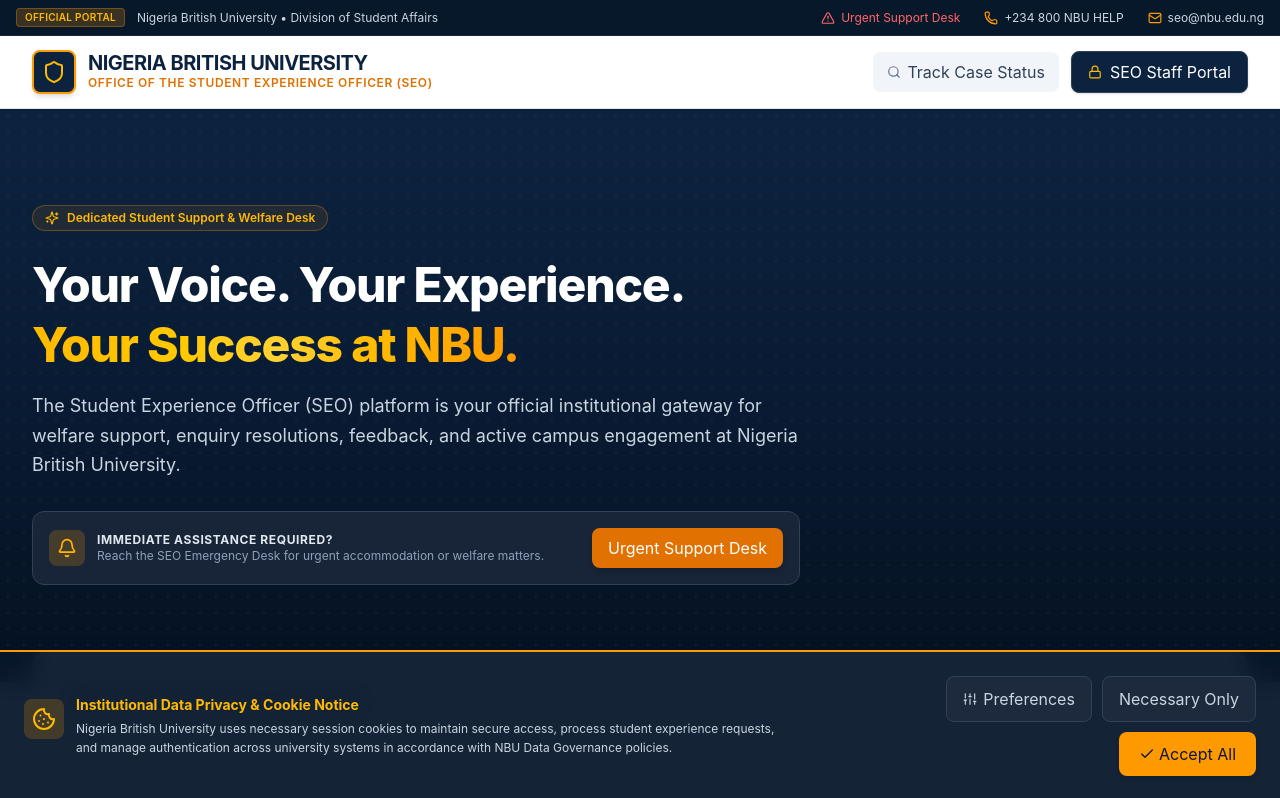
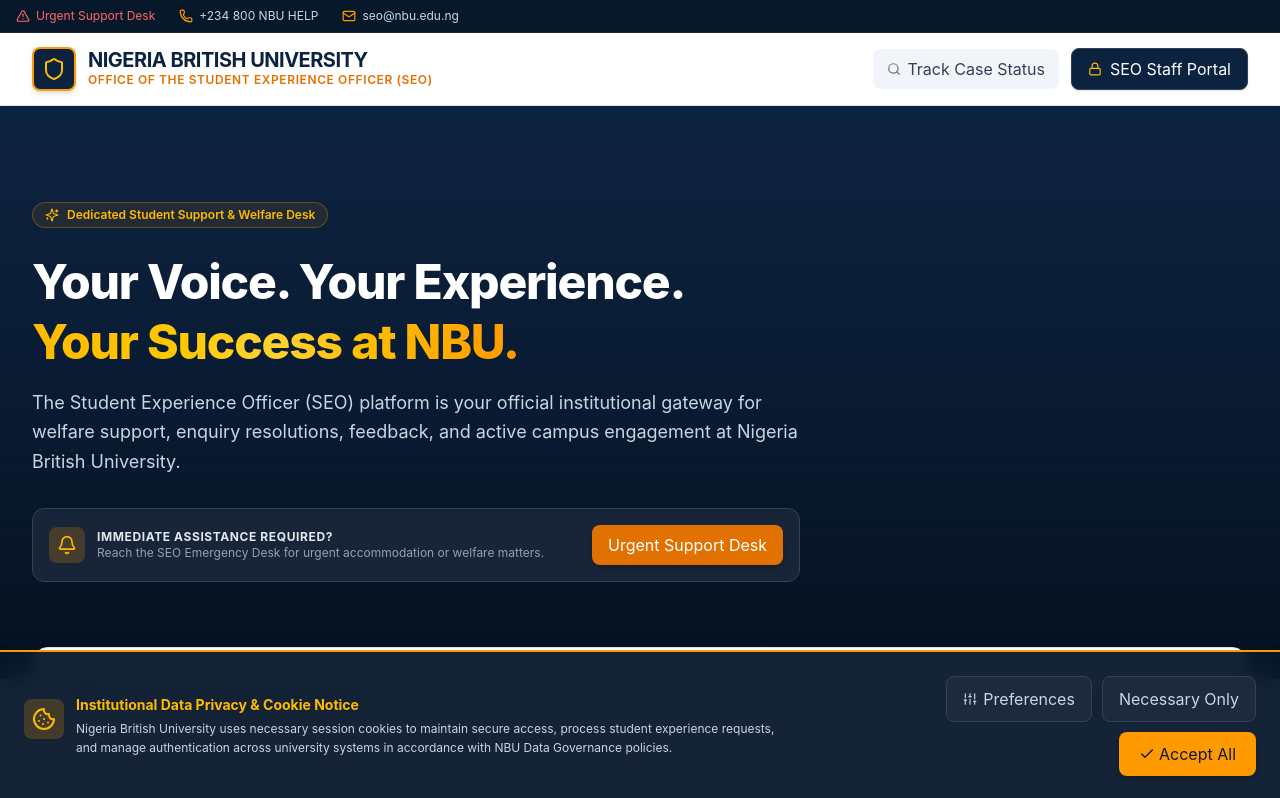
Before and after one commit to Nathodun/StudentXperiencePortal, a React (Vite) app: page / in a window 1280 px wide. Shown: the top 798 px of the page. Built offline with nearby package versions, Linux system fonts and the light colour scheme.

Commit message:
feat: removed OFFICIAL PORTAL Label

```diff
--- a/src/App.jsx
+++ b/src/App.jsx
@@ -208,14 +208,7 @@ export default function App() {
       {}
       <div className="bg-[#08182b] text-slate-300 text-xs py-2 px-4 border-b border-slate-800">
         <div className="max-w-7xl mx-auto flex flex-wrap justify-between items-center gap-2">
-          <div className="flex items-center space-x-3">
-            <span className="bg-amber-500/20 text-amber-400 font-semibold px-2 py-0.5 rounded text-[10px] tracking-wide uppercase border border-amber-500/30">
-              Official Portal
-            </span>
-            <span className="text-slate-300 hidden sm:inline">
-              Nigeria British University &bull; Division of Student Affairs
-            </span>
-          </div>
+
           <div className="flex items-center space-x-6 text-xs">
             <button
               onClick={() => setActiveModal('emergency')}
```
